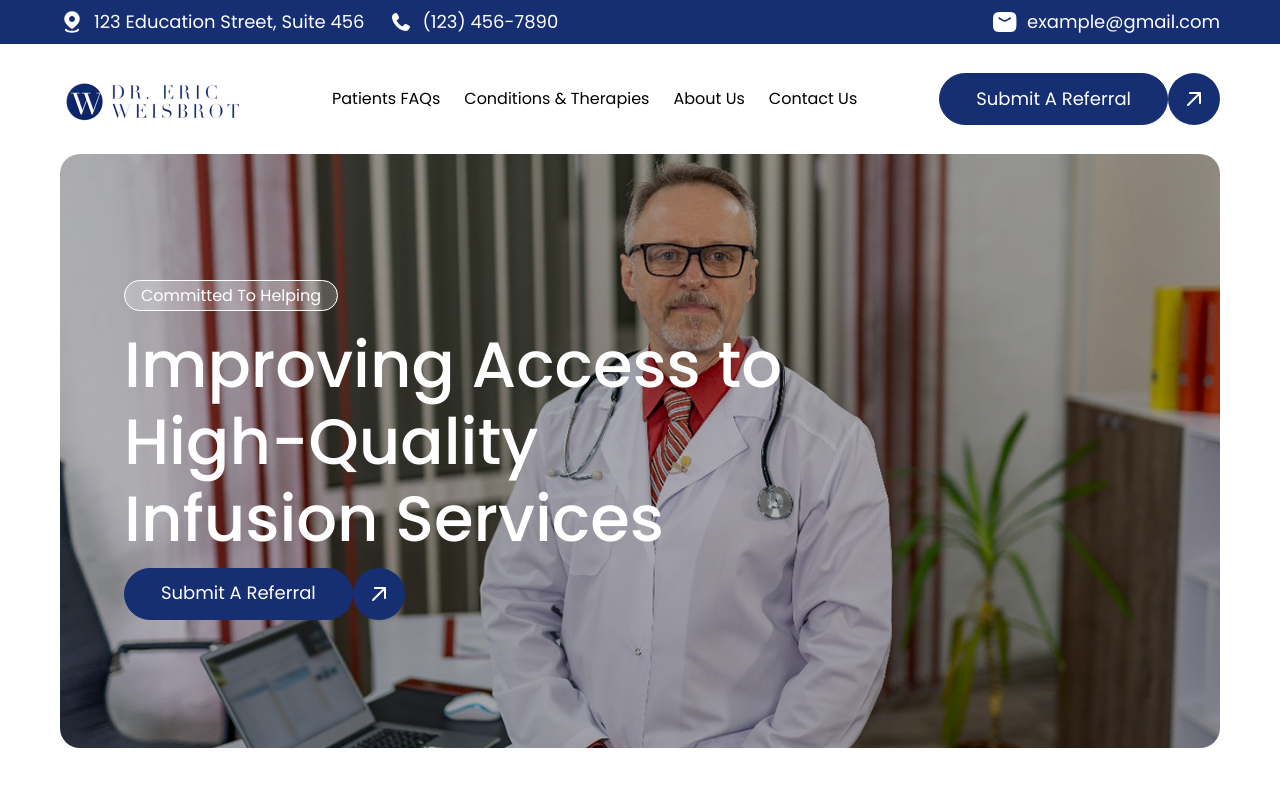
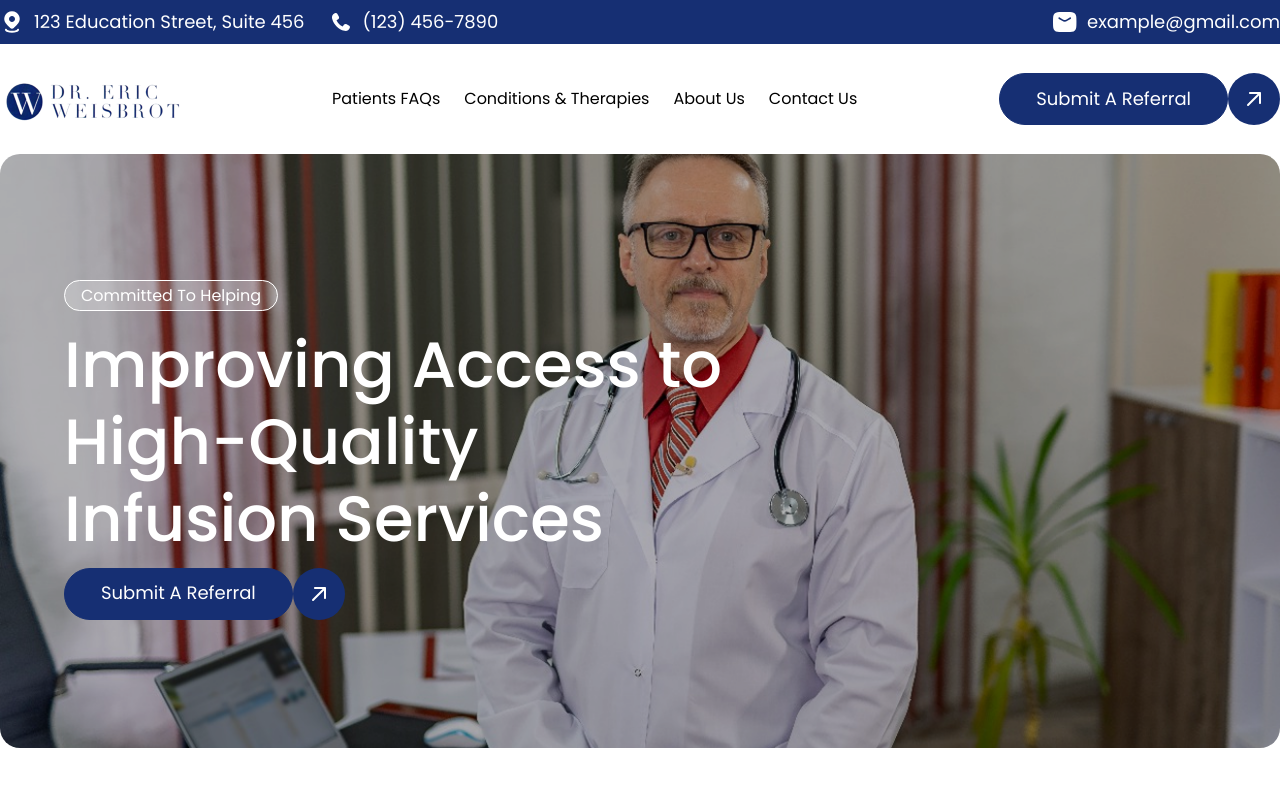
Before and after one commit to backbencherstudio/eric-weisbrot-frontend, a Next.js app: page / in a window 1280 px wide. Shown: the top 800 px of the page. Built offline with nearby package versions, Linux system fonts and the light colour scheme.

Commit message:
max container change

```diff
--- a/app/globals.css
+++ b/app/globals.css
@@ -27,7 +27,7 @@
   font-size: clamp(28px, 5vw, 48px);
 }
 .maxContainer {
-  @apply max-w-[1920px] mx-auto xl:px-[60px] px-5
+  @apply max-w-[1320px] mx-auto
 }
 
 @theme inline {
```
